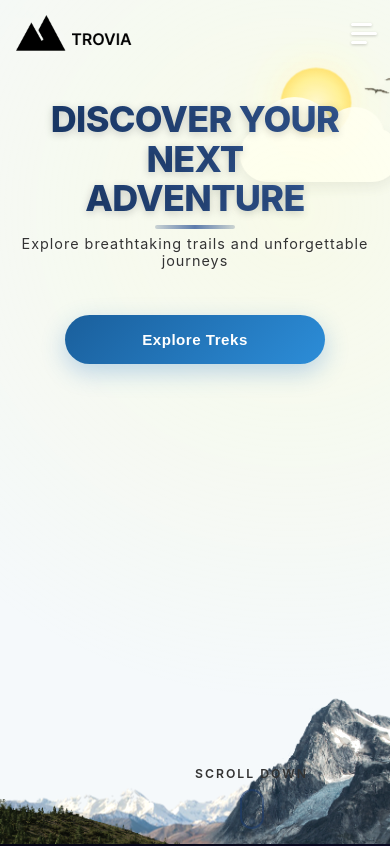
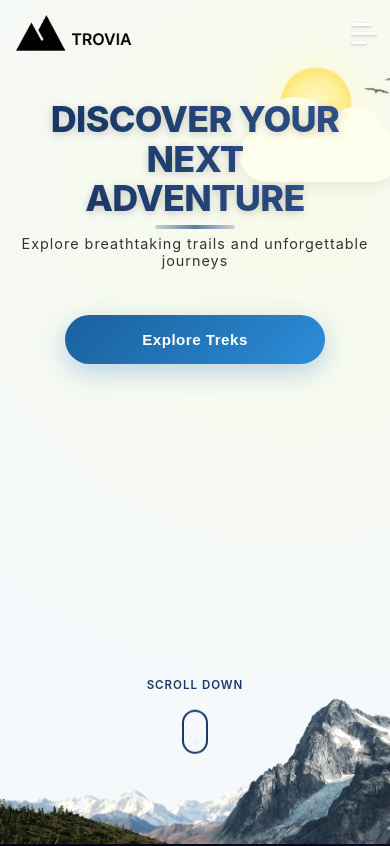
Before and after one commit to Lucky-chelani/test, a React (Create React App) app: page / in a window 390 px wide. Shown: the top 846 px of the page. Built offline with nearby package versions, Linux system fonts and the light colour scheme; no server answers.

Commit message:
Update Banner.css

```diff
--- a/src/components/Banner/Banner.css
+++ b/src/components/Banner/Banner.css
@@ -5,6 +5,9 @@
   overflow: hidden;
   background: #3e97ba; /* Sky blue background */
   color: #333;
+  display: flex;
+  flex-direction: column;
+  align-items: center;
 }
 
 .banner-overlay {
@@ -345,31 +348,41 @@
 .scroll-indicator {
   position: absolute;
   bottom: 40px;
-  left: 50%;
-  transform: translateX(-50%);
-  z-index: 10;
+  left: 0;
+  right: 0;
+  margin: 0 auto;
+  width: fit-content;
   display: flex;
   flex-direction: column;
   align-items: center;
-  animation: fadeIn 1s ease-out 1.5s both;
+  justify-content: center;
   cursor: pointer;
+  z-index: 10;
+  transition: all 0.3s ease;
+  animation: fadeIn 1s ease-out 1s forwards;
+  opacity: 0;
+  pointer-events: auto;
 }
 
 .scroll-text {
-  color: #333;
-  font-size: 0.85rem;
+  color: #1a3a6c;
+  font-size: 0.9rem;
+  font-weight: 600;
+  letter-spacing: 1px;
   margin-bottom: 8px;
   text-transform: uppercase;
-  letter-spacing: 2px;
-  font-weight: 600;
+  text-shadow: 0 1px 2px rgba(255, 255, 255, 0.5);
+  text-align: center;
+  white-space: nowrap;
 }
 
 .scroll-arrow {
   width: 30px;
   height: 50px;
-  border: 2px solid rgba(26, 58, 108, 0.6);
+  border: 2px solid #1a3a6c;
   border-radius: 25px;
   position: relative;
+  animation: scrollDown 2s infinite;
 }
 
 .scroll-arrow::before {
@@ -379,28 +392,23 @@
   left: 50%;
   width: 6px;
   height: 6px;
-  margin-left: -3px;
-  background-color: #1a3a6c;
+  background: #1a3a6c;
   border-radius: 50%;
-  animation: scrollDown 2s infinite;
+  transform: translateX(-50%);
+  animation: scrollDot 2s infinite;
 }
 
 @keyframes scrollDown {
-  0% {
-    transform: translateY(0);
-    opacity: 1;
-  }
-  80% {
-    transform: translateY(24px);
-    opacity: 0;
-  }
-  81% {
-    transform: translateY(0);
-    opacity: 0;
-  }
-  100% {
-    opacity: 1;
-  }
+  0% { transform: translateY(0); }
+  50% { transform: translateY(10px); }
+  100% { transform: translateY(0); }
+}
+
+@keyframes scrollDot {
+  0% { transform: translate(-50%, 0); opacity: 1; }
+  50% { transform: translate(-50%, 20px); opacity: 0; }
+  51% { transform: translate(-50%, 0); opacity: 0; }
+  100% { transform: translate(-50%, 0); opacity: 1; }
 }
 
 @media (max-width: 1440px) {
@@ -522,18 +530,12 @@
   }
 
   .scroll-indicator {
-    bottom: 20px;
+    bottom: 80px;
+    transform: scale(0.9);
   }
 
-  .sun {
-    width: 90px;
-    height: 90px;
-    right: 15%;
-    top: 10%;
-  }
-
-  .cloud1, .cloud2, .cloud3 {
-    transform: scale(0.8);
+  .scroll-text {
+    font-size: 0.8rem;
   }
 }
 
@@ -574,12 +576,13 @@
   }
 
   .scroll-indicator {
-    bottom: 15px;
+    bottom: 100px;
+    transform: scale(0.85);
   }
 
   .scroll-arrow {
-    width: 24px;
-    height: 40px;
+    width: 26px;
+    height: 44px;
   }
 
   .sun {
```
